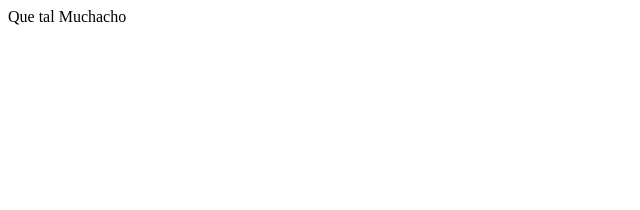
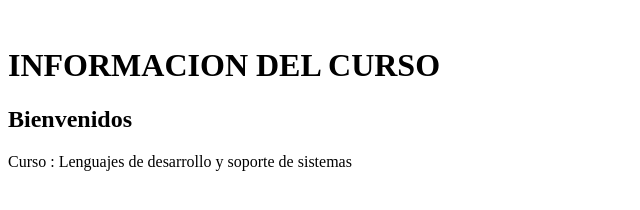
Before and after one commit to BrayanML07/BRAYAN.github.io, a plain HTML site: page INDEX.html in a window 1280 px wide. Shown: the whole page, without its empty margins (0-640 px from the left). Drawn offline with Linux system fonts and the light colour scheme.

Commit message:
Version Martes 01-04.25 20

```diff
--- a/INDEX.html
+++ b/INDEX.html
@@ -6,6 +6,17 @@
     <title> Instituto Certus</title>
 </head>
 <body>
-    Que tal Muchacho
+
+    <br>
+
+    <h1> INFORMACION DEL CURSO </h1>
+
+    <h2> Bienvenidos </h2>
+
+   <p > Curso : Lenguajes de desarrollo y soporte de sistemas </p>
+
+
+
+
 </body>
 </html>
```
